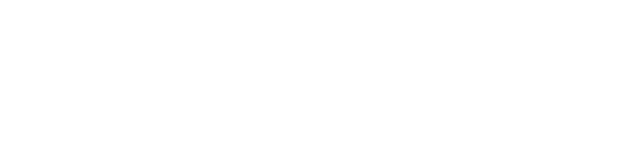
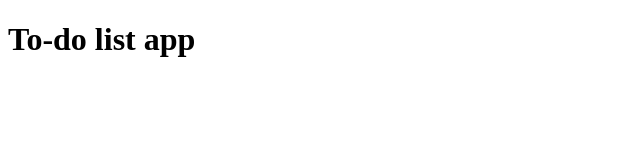
Before and after one commit to madhurdc/to-do-list, a plain HTML site: page index.html in a window 1280 px wide. Shown: the whole page, without its empty margins (0-640 px from the left). Drawn offline with Linux system fonts and the light colour scheme.

Commit message:
Added heading

```diff
--- a/index.html
+++ b/index.html
@@ -6,6 +6,6 @@
     <title>To-Do List App</title>
 </head>
 <body>
-
+    <h1>To-do list app</h1>
 </body>
 </html>
```
Also changed, not shown: 2 other files.
